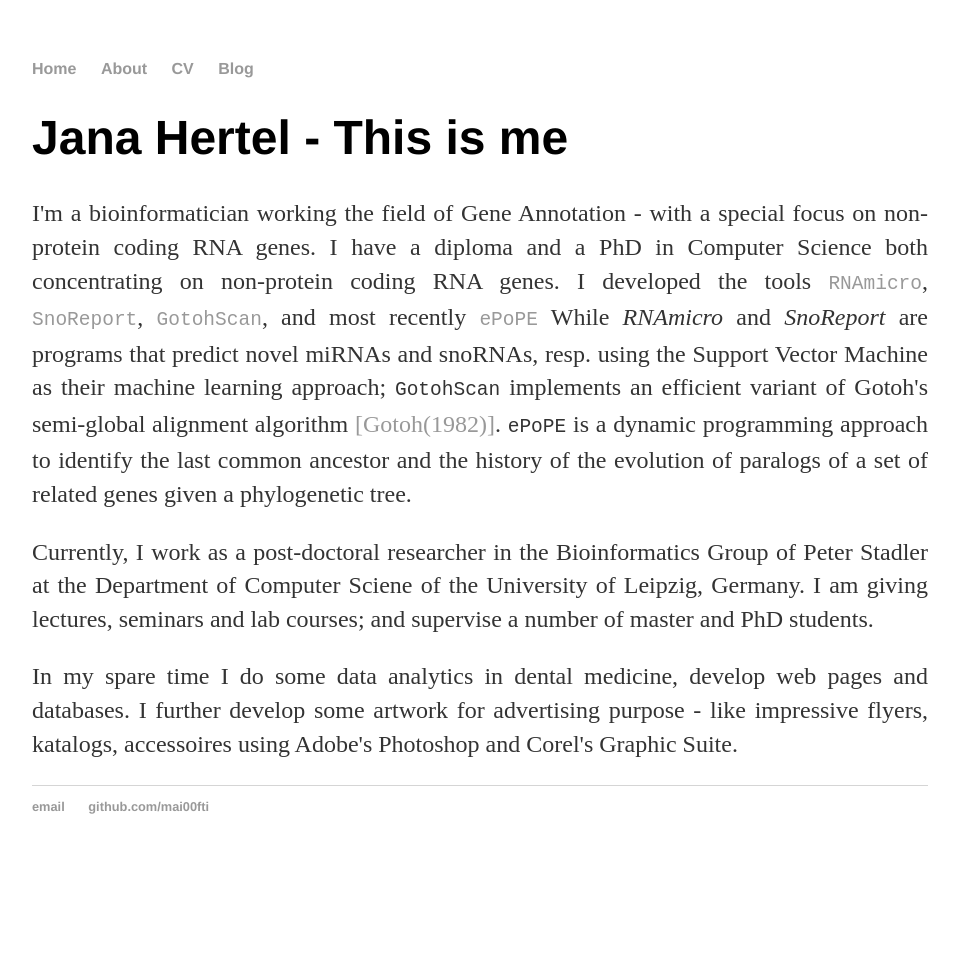
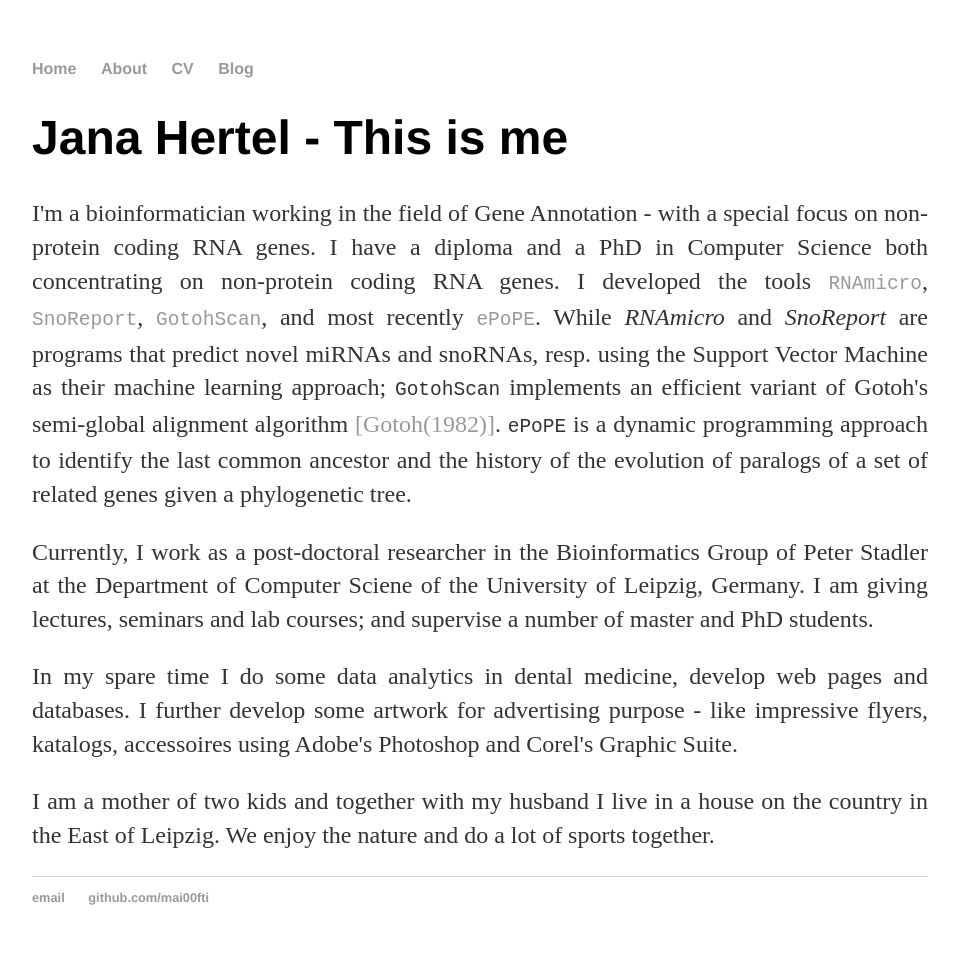
Before and after one commit to mai00fti/mai00fti.github.io, a Jekyll site: the page built from about/index.html, in a window 1280 px wide. Shown: the whole page, without its empty margins (160-1119 px from the left). Built offline with Jekyll 4.4.1, drawn with Linux system fonts in a browser that asks for light colours; before the commit the page ends 900 px from its top, so only the background shows below that.

Commit message:
Update index.html

```diff
--- a/about/index.html
+++ b/about/index.html
@@ -5,12 +5,12 @@ title: Jana Hertel - This is me
 <h1>{{ page.title }}</h1>
 
 <p class="text">
-I'm a bioinformatician working the field of Gene Annotation - with a special focus on non-protein coding RNA genes.
+I'm a bioinformatician working in the field of Gene Annotation - with a special focus on non-protein coding RNA genes.
 I have a diploma and a PhD in Computer Science both concentrating on non-protein coding RNA genes.
 I developed the tools <a href="http://www.tbi.univie.ac.at/~jana/software/RNAmicro.html" target="_blank"><code>RNAmicro</code></a>,
 <a href="http://www.bioinf.uni-leipzig.de/Software/snoReport/" target="_blank"><code>SnoReport</code></a>,
 <a href="http://www.bioinf.uni-leipzig.de/Software/GotohScan/GotohScan_2.0-alpha.tar.gz"><code>GotohScan</code></a>, and most recently
-<a href="http://www.bioinf.uni-leipzig.de/Software/ePoPE/" target="_blank"><code>ePoPE</code></a>
+<a href="http://www.bioinf.uni-leipzig.de/Software/ePoPE/" target="_blank"><code>ePoPE</code></a>.
 While <em>RNAmicro</em> and <em>SnoReport</em> are programs that predict novel miRNAs and snoRNAs,
 resp. using the Support Vector Machine as their machine learning approach;  <code>GotohScan</code> implements an
 efficient variant of Gotoh's semi-global alignment algorithm <a href="http://jaligner.sourceforge.net/references/gotoh1982.pdf" target="_blank">[Gotoh(1982)]</a>.
@@ -25,3 +25,8 @@ of a set of related genes given a phylogenetic tree.
 </p>
 
 <p class="text">In my spare time I do some data analytics in dental medicine, develop web pages and databases. I further develop some artwork for advertising purpose - like impressive flyers, katalogs, accessoires using Adobe's Photoshop and Corel's Graphic Suite. </p>
+
+<p class="text">
+  I am a mother of two kids and together with my husband I live in a house on the country in the East of Leipzig.
+  We enjoy the nature and do a lot of sports together.
+</p>
```
